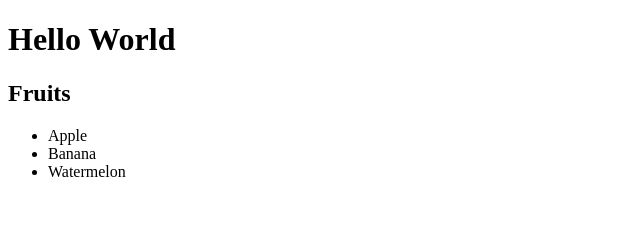
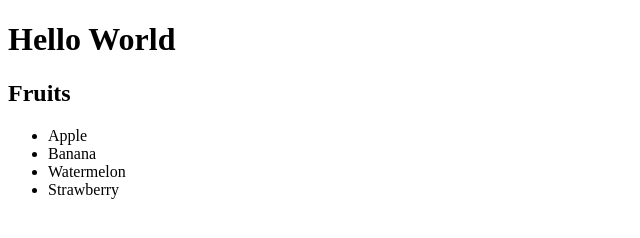
Before and after one commit to GuyOfFreedomBeasty/branch-testing, a plain HTML site: page index.html in a window 1280 px wide. Shown: the full height of the page, 0-640 px from the left. Drawn offline with Linux system fonts and the light colour scheme.

Commit message:
added strawberry to ul in fruits

```diff
--- a/index.html
+++ b/index.html
@@ -11,6 +11,7 @@
         <li>Apple</li>
         <li>Banana</li>
         <li>Watermelon</li>
+        <li>Strawberry</li>
     </ul>
 </body>
 </html>
```
